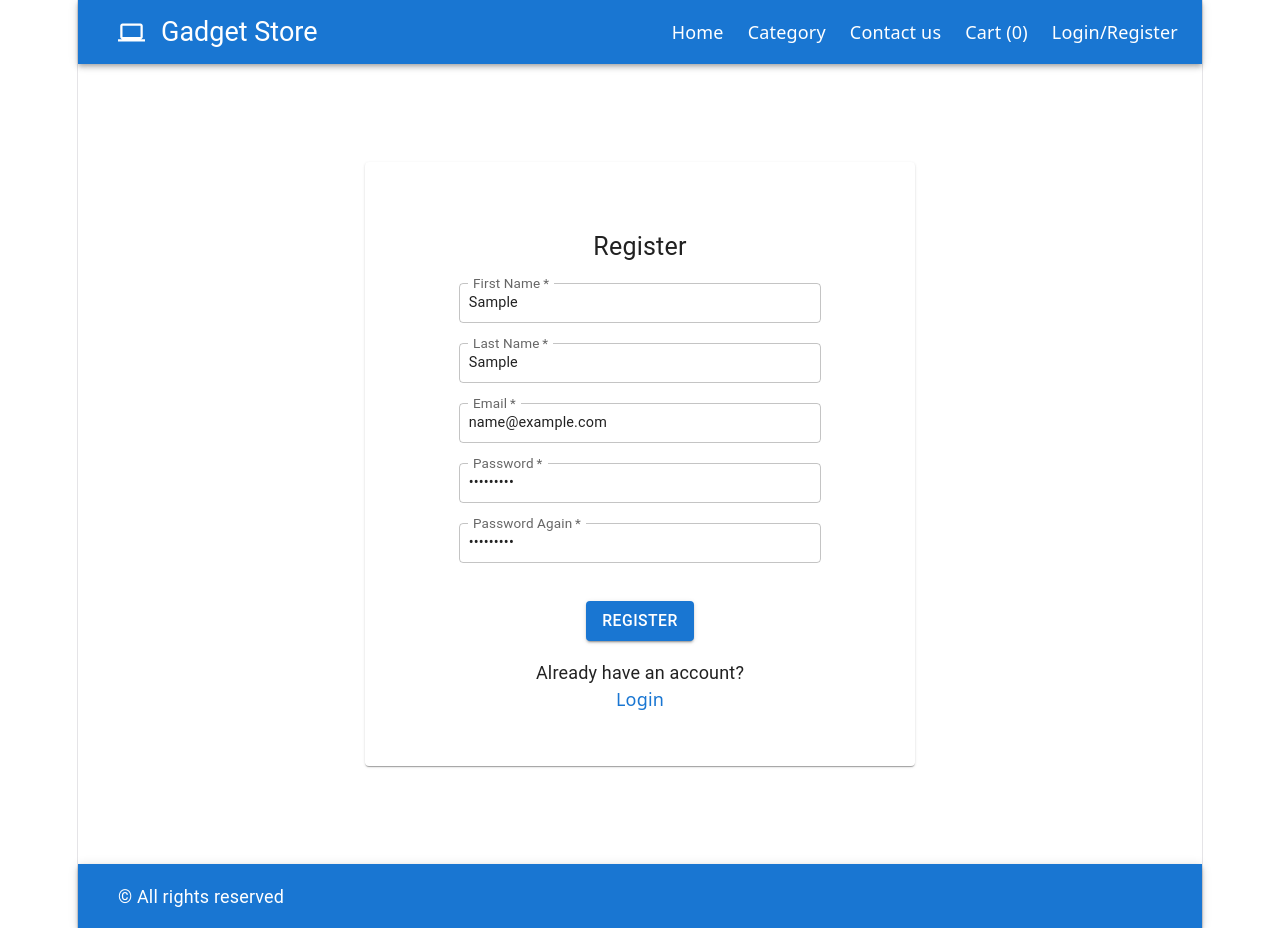
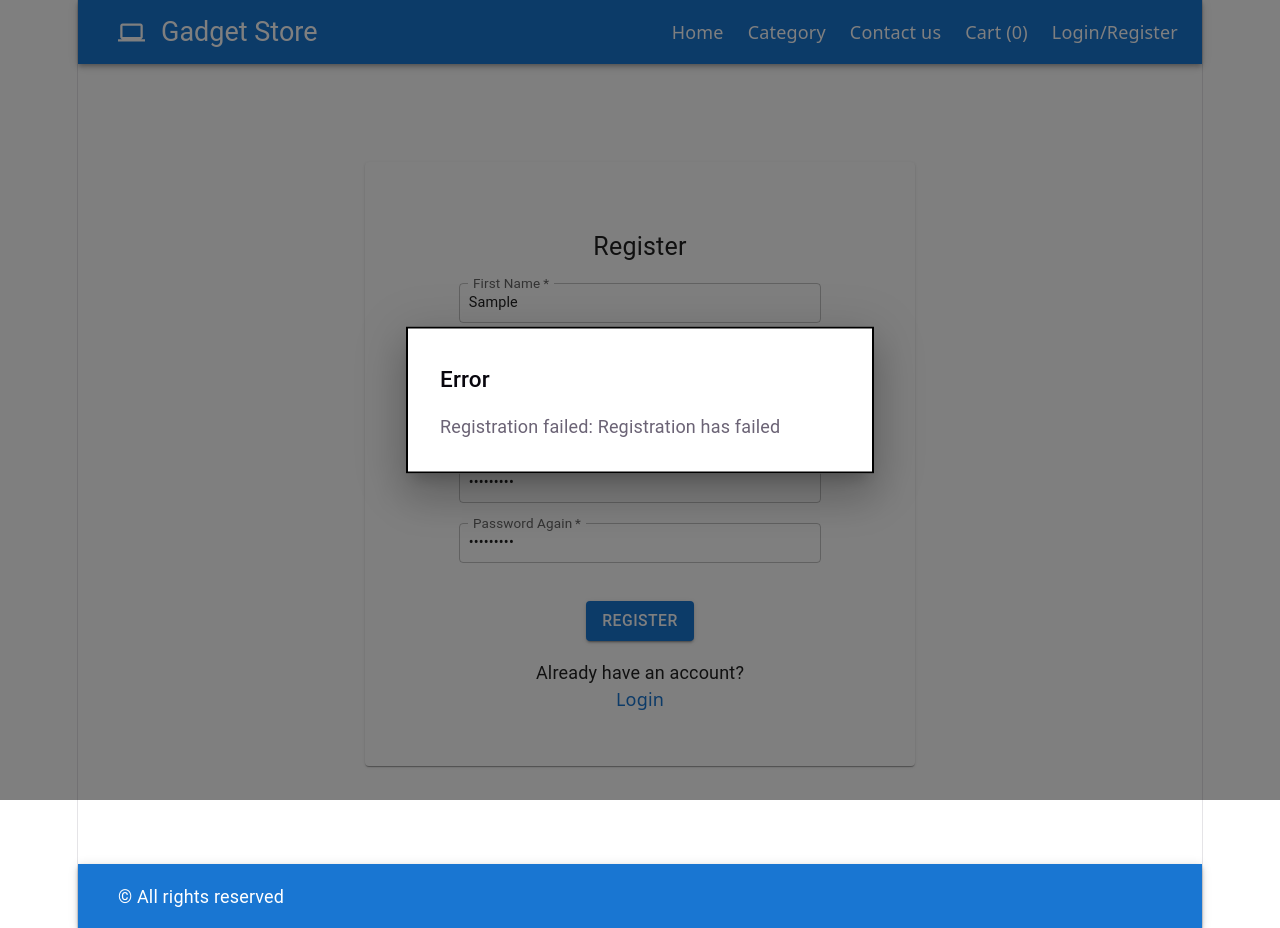
Before and after one commit to EgilsDz/React-Ecom-Store-2, a React (Vite) app in the folder my-shop/: page /register in a window 1280 px wide. Both pictures are taken after typing "Sample", "Sample", "name@example.com", "Sample123", "Sample123" into the empty fields and a click on the button "REGISTER". Built offline with nearby package versions, Linux system fonts and the light colour scheme; no server answers; data requests are answered from the project's data file.

Commit message:
Added validation for the register page

```diff
--- a/my-shop/db.json
+++ b/my-shop/db.json
@@ -587,6 +587,34 @@
       "password": "123456789",
       "confirmPassword": "123456789",
       "id": "15LU0Q4J-3E"
+    },
+    {
+      "firstName": "Lenny",
+      "lastName": "Benny",
+      "email": "LB@yahoo.com",
+      "password": "1234",
+      "id": "wcysWYa7GUQ"
+    },
+    {
+      "firstName": "Peter",
+      "lastName": "Pan",
+      "email": "PeterP@gmail.com",
+      "password": "123",
+      "id": "A1XFwNmt6KM"
+    },
+    {
+      "firstName": "Peter",
+      "lastName": "Pan",
+      "email": "PeterPan@gmail.com",
+      "password": "123",
+      "id": "zjNa0691E_0"
+    },
+    {
+      "firstName": "Jim",
+      "lastName": "Carry",
+      "email": "JimCarry1234@gmail.com",
+      "password": "123",
+      "id": "RoENdh3spf8"
     }
   ],
   "$schema": "./node_modules/json-server/schema.json"
--- a/my-shop/src/app/store.js
+++ b/my-shop/src/app/store.js
@@ -1,11 +1,13 @@
 import { configureStore } from "@reduxjs/toolkit";
 import productReducer from "../features/products/productsSlice";
 import cartReducer from "../features/cart/cartSlice"
+import authReducer from "../features/Auth/authSlice"
 
 const store = configureStore({
     reducer: {
         products: productReducer,
         cart: cartReducer,
+        auth: authReducer,
     }
 })
 
--- a/my-shop/src/features/Auth/authSlice.js
+++ b/my-shop/src/features/Auth/authSlice.js
@@ -11,6 +11,14 @@ const initialState = {
 export const addUser = createAsyncThunk(
     "users/addUser",
     async (registerData) => {
+        const emailCheckResponse = await fetch(`http://localhost:3000/users?email=${registerData.email}`)
+        if (!emailCheckResponse.ok) {
+            throw new Error(" Email check has failed")
+        }
+        const matchedUsers = await emailCheckResponse.json()
+        if (matchedUsers.length > 0) {
+            throw new Error("Email is already registered")
+        }
         const response = await fetch(`http://localhost:3000/users`, {
             method: 'POST',
             headers: { 'Content-Type': 'application/json' },
@@ -18,7 +26,7 @@ export const addUser = createAsyncThunk(
         }
         )
         if (!response.ok) {
-            return console.log("beep")
+            throw new Error("Registration has failed")
         }
         return response.json()
     }
@@ -30,14 +38,16 @@ const authSlice = createSlice({
     extraReducers: (builder) => {
         builder
             .addCase(addUser.fulfilled, (state) => {
-                state.isLoading = false;
+                state.isLoading = false
+                state.error = null
             })
             .addCase(addUser.pending, (state) => {
-                state.isLoading = true;
+                state.isLoading = true
+                state.error = null
             })
             .addCase(addUser.rejected, (state, action) => {
-                state.isLoading = false;
-                state.error = action.payload || action.error.message;
+                state.isLoading = false
+                state.error = action.payload || action.error.message
             })
     }
 })
--- a/my-shop/src/pages/Register/Register.jsx
+++ b/my-shop/src/pages/Register/Register.jsx
@@ -1,23 +1,32 @@
 import Navbar from "../../components/Navbar"
 import Footer from "../../components/Footer"
-import { Card, CardContent, Box, Typography, TextField, Button } from "@mui/material"
+import { Card, CardContent, Box, Typography, TextField, Button, Modal } from "@mui/material"
 import { Link } from "react-router-dom"
 import { registerStyles } from "./registerStyles"
 import { useState } from "react"
-import { useDispatch } from "react-redux";
+import { useDispatch, useSelector } from "react-redux";
 import { addUser } from "../../features/Auth/authSlice"
 
 
 function Register() {
 
     const dispatch = useDispatch()
-    const [registerData, setRegisterData] = useState({
+    const [modalOpen, setModalOpen] = useState(false)
+    const [modalMessage, setModalMessage] = useState("")
+    const error = useSelector(state => state.auth.error)
+    const initialRegisterData = {
         firstName: "",
         lastName: "",
         email: "",
         password: "",
         confirmPassword: ""
-    });
+    }
+    const [registerData, setRegisterData] = useState(initialRegisterData);
+
+
+    const handleClose = () => {
+        setModalOpen(false)
+    }
 
     const handleChange = (e) => {
         setRegisterData({
@@ -35,10 +44,20 @@ function Register() {
             return;
         }
         try {
-            await dispatch(addUser(registerData)).unwrap();
-            console.log("Registration successful");
+            await dispatch(addUser({
+                firstName: registerData.firstName,
+                lastName: registerData.lastName,
+                email: registerData.email,
+                password: registerData.password
+            }
+            )).unwrap();
+            setModalMessage("Registration successful")
+            setModalOpen(true)
+            setRegisterData(initialRegisterData)
         } catch (error) {
-            console.error("Registration failed:", error);
+            setModalMessage(`Registration failed: ${error.message}`)
+            setModalOpen(true)
+
         }
     }
     return (
@@ -116,6 +135,21 @@ function Register() {
                         <Typography>Already have an account?</Typography>
                         <Link to="/login" style={registerStyles.register}>Login</Link>
                     </CardContent>
+                    <Modal
+                        open={modalOpen}
+                        onClose={handleClose}
+                        aria-labelledby="modal-modal-title"
+                        aria-describedby="modal-modal-description"
+                    >
+                        <Box sx={registerStyles.Modalstyle}>
+                            <Typography id="modal-modal-title" variant="h6" component="h2">
+                                {error === null ? "Successful" : "Error"}
+                            </Typography>
+                            <Typography id="modal-modal-description" sx={{ mt: 2 }}>
+                                {modalMessage}
+                            </Typography>
+                        </Box>
+                    </Modal>
                 </Card>
             </Box>
             <Footer />
--- a/my-shop/src/pages/Register/registerStyles.js
+++ b/my-shop/src/pages/Register/registerStyles.js
@@ -70,4 +70,16 @@ export const registerStyles = {
         mb: "18px",
         width: "auto"
     },
+
+    Modalstyle: {
+        position: 'absolute',
+        top: '50%',
+        left: '50%',
+        transform: 'translate(-50%, -50%)',
+        width: 400,
+        bgcolor: 'background.paper',
+        border: '2px solid #000',
+        boxShadow: 24,
+        p: 4,
+    },
 };
```
